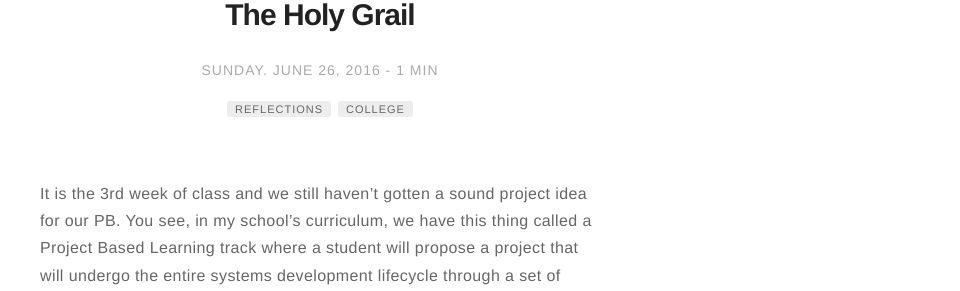
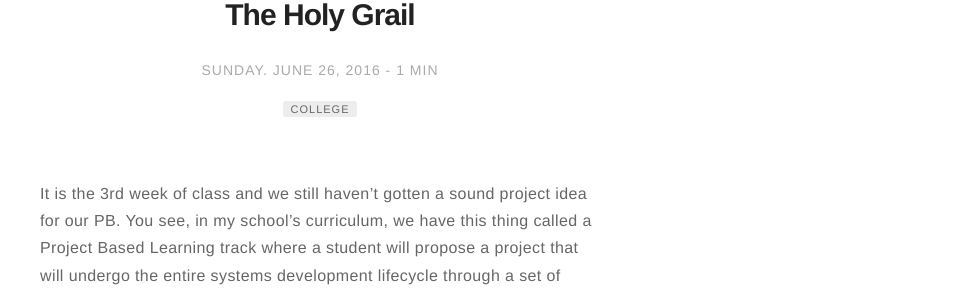
Before and after one commit to jpamata/jpamata.github.io, a Jekyll site: the page built from _posts/2016-6-26-PBL-Track-and-The-Search-for-The-Holy-Grail.md, in a window 1280 px wide and 1400 px high. Shown: the part 161-452 px from the top of the window, without its empty margins (320-1280 px from the left). Built offline with Jekyll 4.4.1, drawn with Linux system fonts in a browser that asks for light colours; comment, search, counter and statistics services are not loaded.

Commit message:
Update 2016-6-26-PBL-Track-and-The-Search-for-The-Holy-Grail.md

```diff
--- a/_posts/2016-6-26-PBL-Track-and-The-Search-for-The-Holy-Grail.md
+++ b/_posts/2016-6-26-PBL-Track-and-The-Search-for-The-Holy-Grail.md
@@ -3,7 +3,6 @@ title: "College: PBL Track and The Search for The Holy Grail"
 layout: post
 date: 2016-06-26 22:00
 tag:
-- reflections
 - college
 category: blog
 author: john
```
